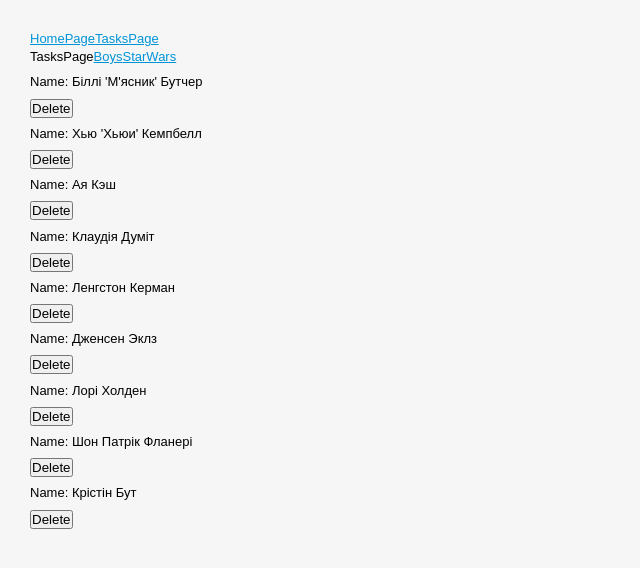
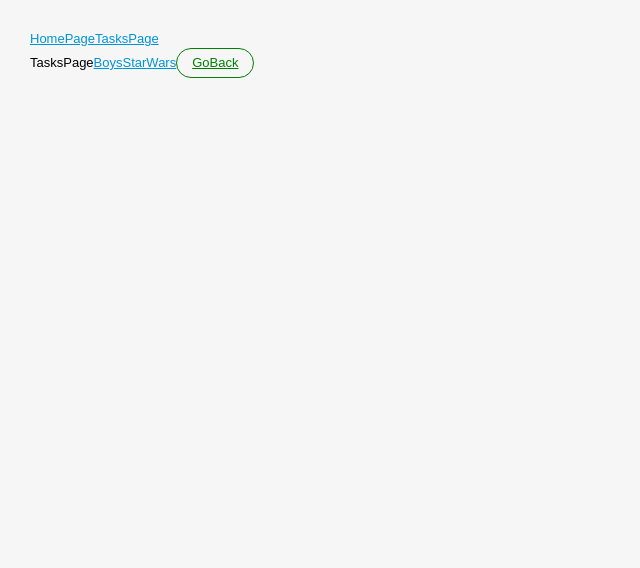
Before and after one commit to VladChornyi/efw-react, a React (Create React App) app: page /tasks/boys in a window 1280 px wide. Shown: the top 568 px of the page, without its empty margins (0-640 px from the left). Built offline with nearby package versions, Linux system fonts and the light colour scheme.

Commit message:
add goback

```diff
--- a/src/components/Boys/Boys.jsx
+++ b/src/components/Boys/Boys.jsx
@@ -1,30 +1,37 @@
-import { Component } from "react";
+import { useState } from "react";
 import { Outlet } from "react-router-dom";
 import boysList from "../../data/boys.json";
+import { GoBack } from "../GoBack/GoBack";
 import { ListItem } from "../PostItem/PostItem.styled";
 
-export class Boys extends Component {
-  state = {
-    boysList: boysList,
-    //   boyslist,
+export const Boys = () => {
+  // state = {
+  //   boysList: boysList,
+  //   //   boyslist,
+  // };
+
+  const [boysList, setBoysList] = useState([]);
+
+  const handleDelete = (event) => {
+    setBoysList((prevState) =>
+      prevState.filter((el) => Number(el.id) !== Number(event.target.id))
+    );
+    // this.setState((prevState) => ({
+    //   boysList: prevState.boysList.filter(
+    //     (el) => Number(el.id) !== Number(event.target.id)
+    //   ),
+    // }));
   };
 
-  handleDelete = (event) => {
-    this.setState((prevState) => ({
-      boysList: prevState.boysList.filter(
-        (el) => Number(el.id) !== Number(event.target.id)
-      ),
-    }));
-  };
-  render() {
   return (
     <>
+    <GoBack/>
       <ul>
-          {this.state.boysList.map(({ id, name }) => {
+        {boysList.map(({ id, name }) => {
           return (
             <li key={id}>
               <p>Name: {name}</p>
-                <button id={id} onClick={this.handleDelete}>
+              <button id={id} onClick={handleDelete}>
                 Delete
               </button>
             </li>
@@ -33,5 +40,4 @@ export class Boys extends Component {
       </ul>
     </>
   );
-  }
-}
+};
--- /dev/null
+++ b/src/components/GoBack/GoBack.jsx
@@ -0,0 +1,22 @@
+import React from "react";
+import { Link, useLocation } from "react-router-dom";
+
+export const GoBack = () => {
+ const location = useLocation();
+
+  return (
+    <Link
+      style={{
+        color: "green",
+        display: "inline-block",
+        padding: "5px 15px",
+        backgroundColor: "transparent",
+        border: "1px solid green",
+        borderRadius: "15px",
+      }}
+      to={location.state?.from || location}
+    >
+      GoBack
+    </Link>
+  );
+};
--- a/src/components/StarWars/StarWars.jsx
+++ b/src/components/StarWars/StarWars.jsx
@@ -11,6 +11,7 @@
 import { useEffect, useState } from "react";
 import { useSearchParams } from "react-router-dom";
 import { starWarsDataFetch } from "../../services/starWars";
+import { GoBack } from "../GoBack/GoBack";
 import { SearchField } from "./SearchField/SearchField";
 import { StarWarsItem } from "./StarWarsItem/StarWarsItem";
 
@@ -62,6 +63,7 @@ export function StarWars () {
 
     return (
       <>
+      <GoBack/>
         <SearchField handleSubmit={handleSubmit} />
         <ul>
           {starWarsData?.map((item) => (
--- a/src/pages/TasksPage/TasksPage.jsx
+++ b/src/pages/TasksPage/TasksPage.jsx
@@ -1,12 +1,14 @@
 import { NavLink, Outlet } from "react-router-dom";
 import { StarWars } from "../../components/StarWars/StarWars";
+import { useLocation } from "react-router-dom";
 
 export function TasksPage() {
+ const location = useLocation();
   return (
     <div>
       TasksPage
-      <NavLink to="boys">Boys</NavLink>
-      <NavLink to="starwars">StarWars</NavLink>
+      <NavLink state={{from: location}} to="boys">Boys</NavLink>
+      <NavLink state={{from: location}} to="starwars">StarWars</NavLink>
       <Outlet />
     </div>
   );
```
Lines whose indentation alone changed are shown as unchanged.
